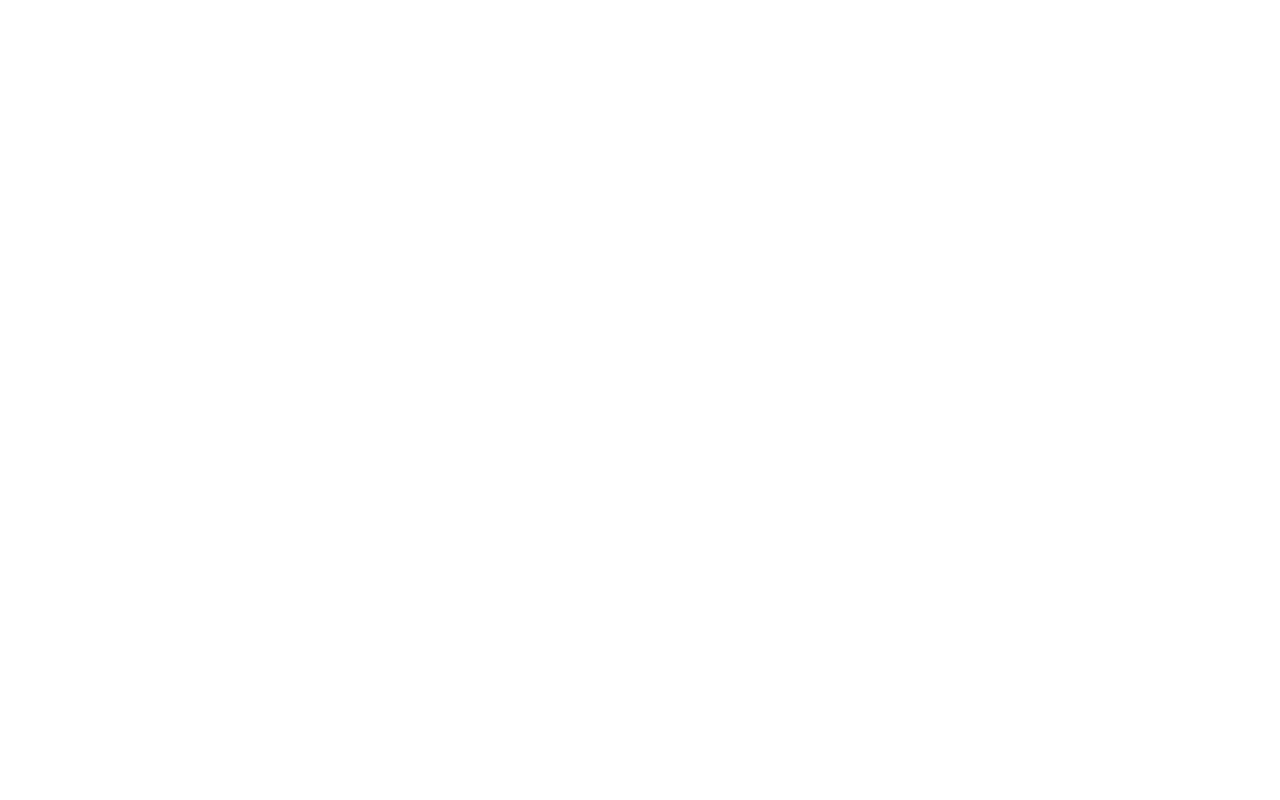
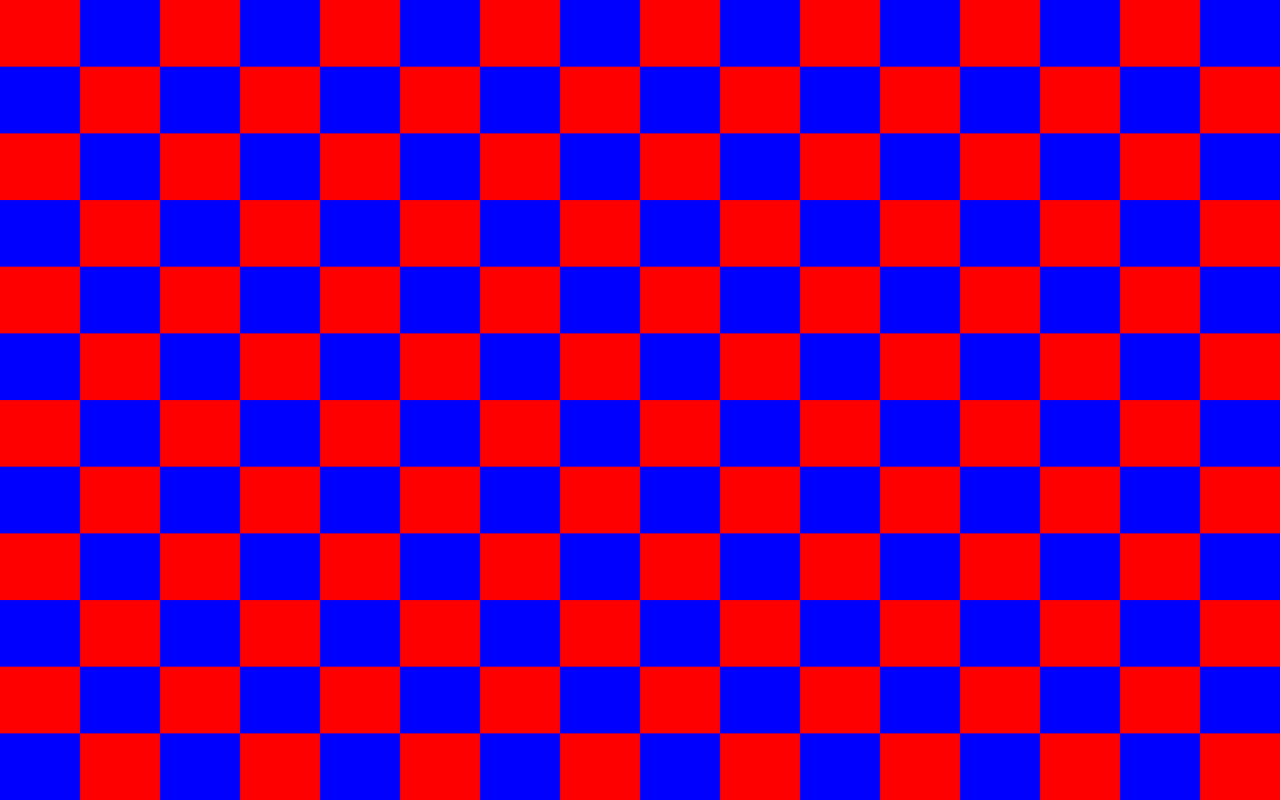
Before and after one commit to danielcanyi/bookout-game, a plain HTML site: page index.html in a window 1280 px wide. Drawn offline with Linux system fonts and the light colour scheme.

Commit message:
draw checkerboard on canvas

```diff
--- a/index.html
+++ b/index.html
@@ -13,6 +13,7 @@
 
 <body>
 	<canvas id="canvas"></canvas>
+	<script src="src/js/app.js"></script>
 </body>
 
 </html>
--- a/src/css/main.css
+++ b/src/css/main.css
@@ -9,4 +9,6 @@ html, body {
 
 canvas {
     -webkit-tap-highlight-color: transparent;
+    width: 100%;
+    height: 100%;
 }
--- /dev/null
+++ b/src/js/app.js
@@ -0,0 +1,28 @@
+const c = document.getElementById("canvas");
+const ctx = c.getContext("2d");
+
+const GAME_PIX_W = 1024;
+const GAME_PIX_H = 768;
+const TILE_SIZE_GAME_PIX = 1024 / 16;
+
+c.width = GAME_PIX_W;
+c.height = GAME_PIX_H;
+
+for (let y = 0; y < (GAME_PIX_H / TILE_SIZE_GAME_PIX); y ++){
+	for (let x = 0; x < (GAME_PIX_W / TILE_SIZE_GAME_PIX); x++){
+		ctx.beginPath();
+		ctx.rect(
+			x * TILE_SIZE_GAME_PIX,
+			y * TILE_SIZE_GAME_PIX,
+			TILE_SIZE_GAME_PIX,
+			TILE_SIZE_GAME_PIX
+		);
+		ctx.fillStyle = colorForTile(x, y);
+		ctx.fill();
+	}
+}
+
+function colorForTile(tileX, tileY){
+	const colorIdx = ((tileY % 2 == 0) ? tileX : (tileX + 1)) % 2;
+	return ["red", "blue"][colorIdx]
+}
```
